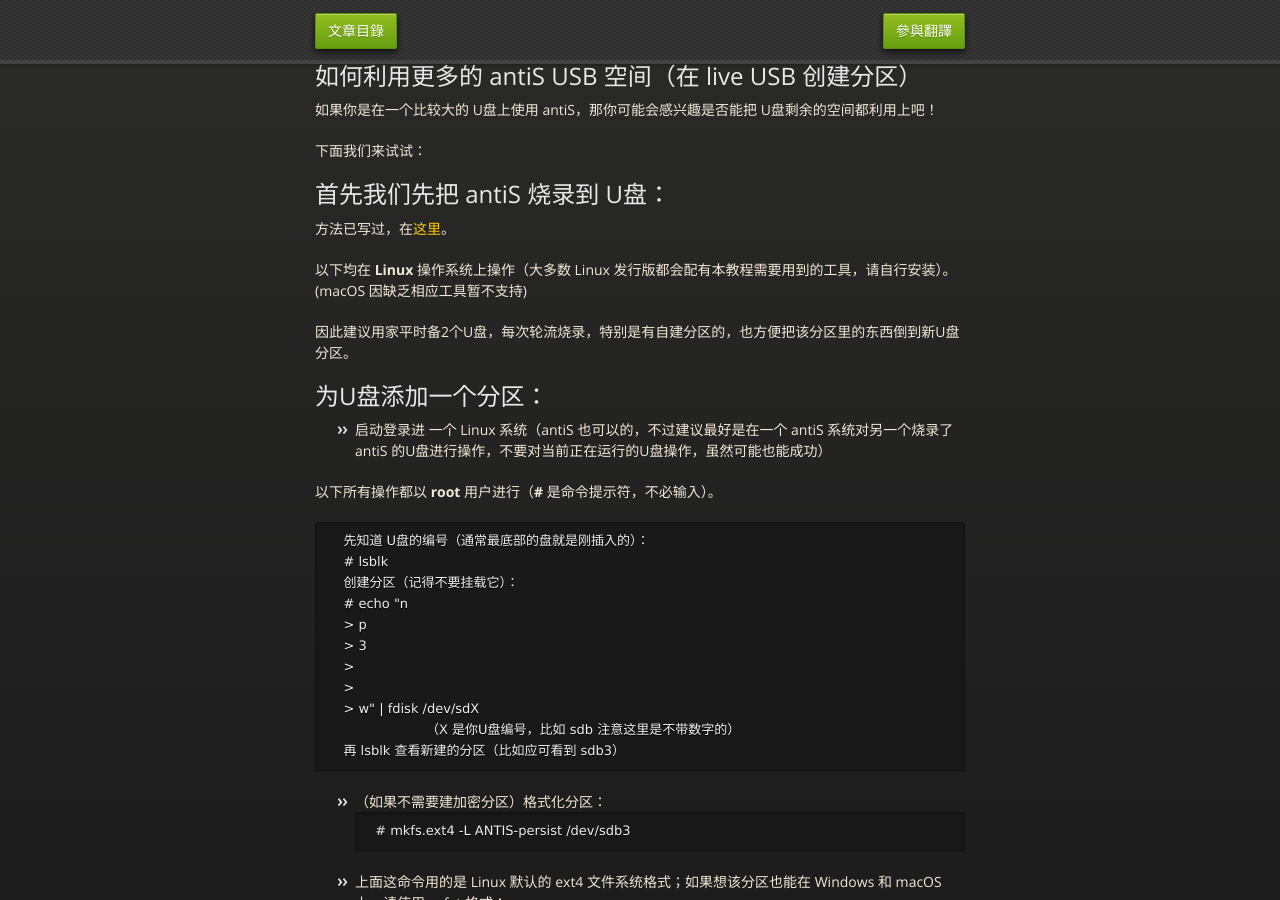
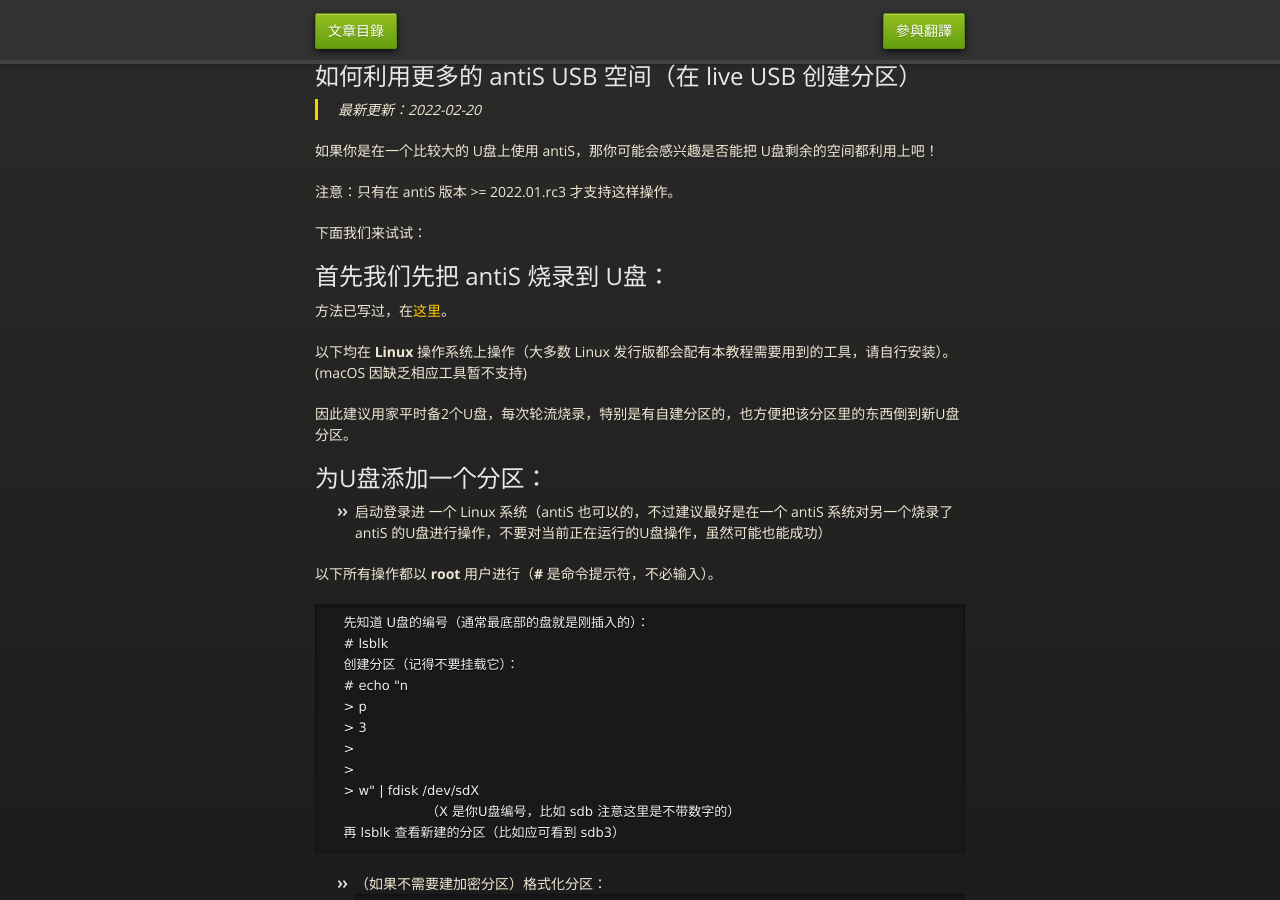
Before and after one commit to mdrights/os-observe, a Jekyll site: the page built from _posts/2020-07-02-make-use-of-space-antis-live-usb.md, in a window 1280 px wide and 900 px high. Built offline with Jekyll 4.4.1, drawn with Linux system fonts in a browser that asks for light colours.

Commit message:
2020-07-02-make-use-of-space-antis-live-usb.md: refined.

```diff
--- a/_posts/2020-07-02-make-use-of-space-antis-live-usb.md
+++ b/_posts/2020-07-02-make-use-of-space-antis-live-usb.md
@@ -7,7 +7,11 @@
 
 ## 如何利用更多的 antiS USB 空间（在 live USB 创建分区）
 
+> 最新更新：2022-02-20
+
 如果你是在一个比较大的 U盘上使用 antiS，那你可能会感兴趣是否能把 U盘剩余的空间都利用上吧！
+
+**注意**：只有在 antiS 版本 >= 2022.01.rc3 才支持这样操作。
 
 下面我们来试试：
 
@@ -18,6 +22,8 @@
 以下均在 **Linux 操作系统**上操作（大多数 Linux 发行版都会配有本教程需要用到的工具，请自行安装）。(macOS 因缺乏相应工具暂不支持)
 
 因此建议用家平时备2个U盘，每次轮流烧录，特别是有自建分区的，也方便把该分区里的东西倒到新U盘分区。
+
+<!--more-->
 
 ## 为U盘添加一个分区：
 
```
Also changed, not shown: _posts/2020-10-04-how-to-build-antis.md (+2 -0 lines).
